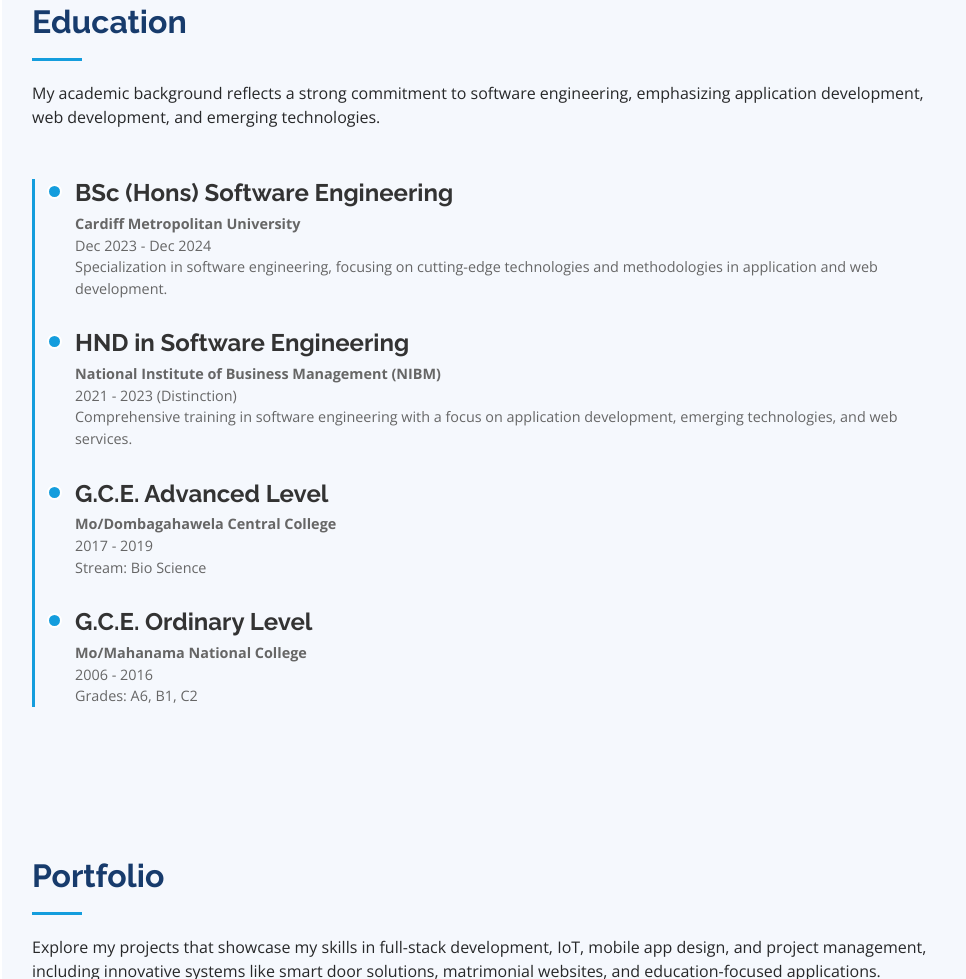
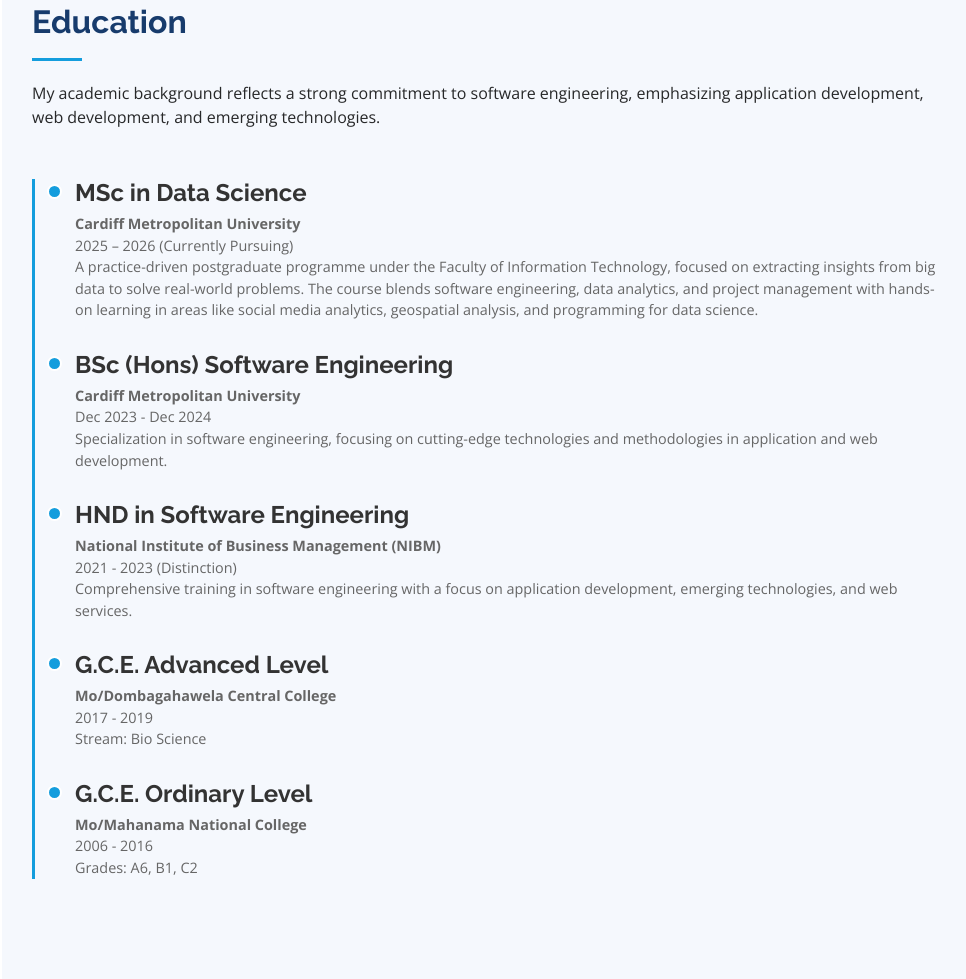
Before and after one commit to Senethlakshan/Senethlakshan.github.io, a plain HTML site: page index.html in a window 1280 px wide. Shown: the part 2472-3451 px from the top of the page, without its empty margins (298-1264 px from the left). Drawn offline with nearby package versions, Linux system fonts and the light colour scheme.

Commit message:
first commit

```diff
--- a/index.html
+++ b/index.html
@@ -307,6 +307,17 @@
     </div>
 
     <div class="timeline">
+      <!-- MSc Degree -->
+<div class="timeline-item">
+  <h4>MSc in Data Science</h4>
+  <p><strong>Cardiff Metropolitan University</strong></p>
+  <p>2025 – 2026 (Currently Pursuing)</p>
+  <p>
+    A practice-driven postgraduate programme under the Faculty of Information Technology, focused on extracting insights from big data to solve real-world problems. The course blends software engineering, data analytics, and project management with hands-on learning in areas like social media analytics, geospatial analysis, and programming for data science.
+  </p>
+</div>
+
+
       <!-- Bachelor's Degree -->
       <div class="timeline-item">
         <h4>BSc (Hons) Software Engineering</h4>
```
